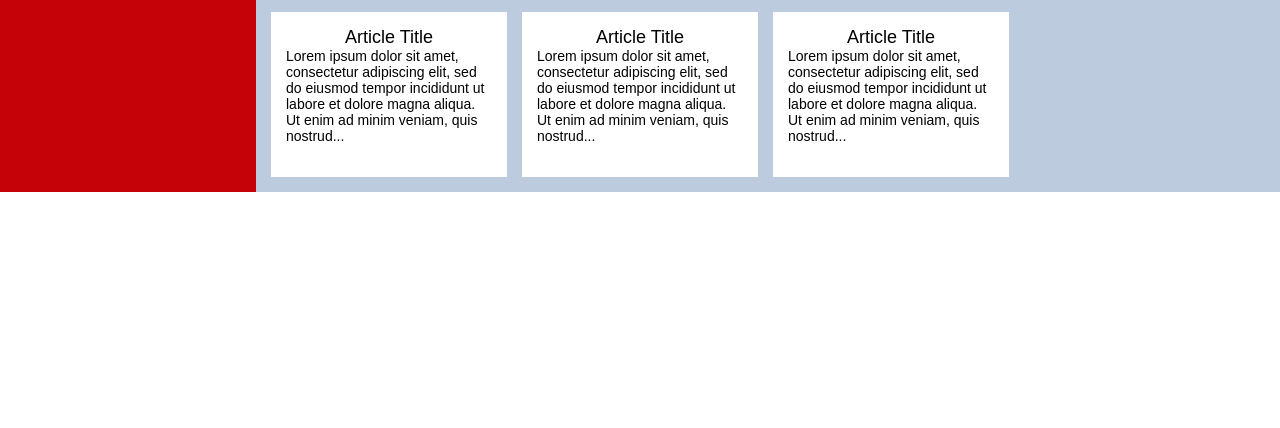
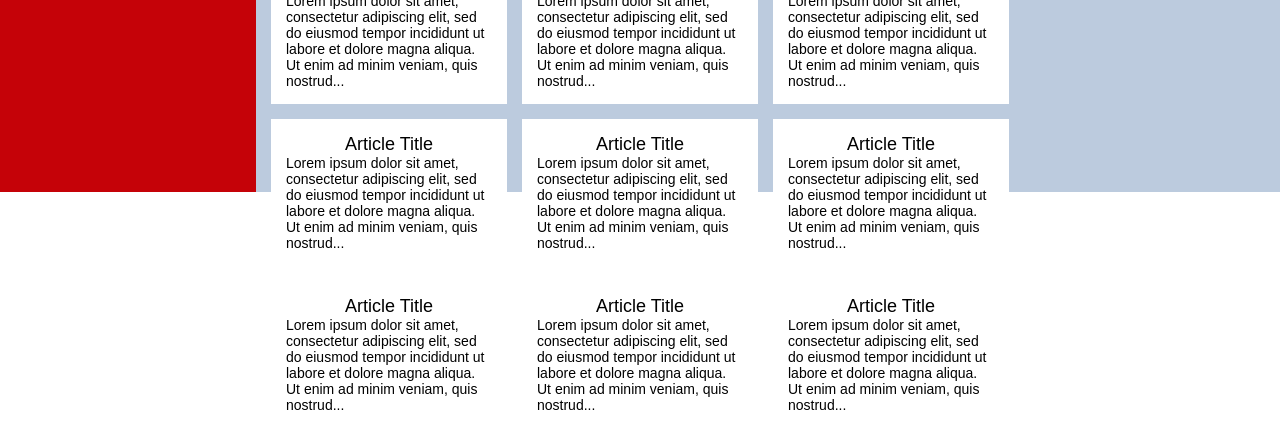
Before and after one commit to EliteCoder75/dashbord_project, a plain HTML site: page index.html in a window 1280 px wide. Shown: the part 708-1136 px from the top of the page. Before the commit the page ends 900 px from the top, so only its background shows below. Drawn offline with Linux system fonts and the light colour scheme.

```diff
--- a/index.html
+++ b/index.html
@@ -120,6 +120,30 @@
           <p class="title">Article Title</p>
           <p>Lorem ipsum dolor sit amet, consectetur adipiscing elit, sed do eiusmod tempor incididunt ut labore et dolore magna aliqua. Ut enim ad minim veniam, quis nostrud...</p>
         </div>
+        <div class="card">
+          <p class="title">Article Title</p>
+          <p>Lorem ipsum dolor sit amet, consectetur adipiscing elit, sed do eiusmod tempor incididunt ut labore et dolore magna aliqua. Ut enim ad minim veniam, quis nostrud...</p>
+        </div>
+        <div class="card">
+          <p class="title">Article Title</p>
+          <p>Lorem ipsum dolor sit amet, consectetur adipiscing elit, sed do eiusmod tempor incididunt ut labore et dolore magna aliqua. Ut enim ad minim veniam, quis nostrud...</p>
+        </div>
+        <div class="card">
+          <p class="title">Article Title</p>
+          <p>Lorem ipsum dolor sit amet, consectetur adipiscing elit, sed do eiusmod tempor incididunt ut labore et dolore magna aliqua. Ut enim ad minim veniam, quis nostrud...</p>
+        </div>
+        <div class="card">
+          <p class="title">Article Title</p>
+          <p>Lorem ipsum dolor sit amet, consectetur adipiscing elit, sed do eiusmod tempor incididunt ut labore et dolore magna aliqua. Ut enim ad minim veniam, quis nostrud...</p>
+        </div>
+        <div class="card">
+          <p class="title">Article Title</p>
+          <p>Lorem ipsum dolor sit amet, consectetur adipiscing elit, sed do eiusmod tempor incididunt ut labore et dolore magna aliqua. Ut enim ad minim veniam, quis nostrud...</p>
+        </div>
+        <div class="card">
+          <p class="title">Article Title</p>
+          <p>Lorem ipsum dolor sit amet, consectetur adipiscing elit, sed do eiusmod tempor incididunt ut labore et dolore magna aliqua. Ut enim ad minim veniam, quis nostrud...</p>
+        </div>
       </div>
 
 
```
